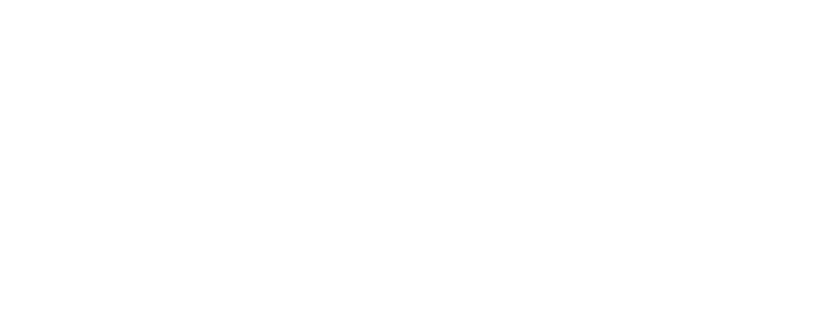
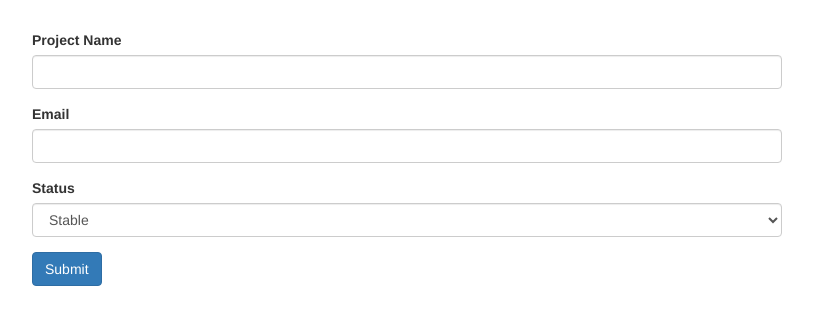
Before and after one commit to doug-newton/angular-udemy-course-project, an Angular app: page / in a window 1280 px wide. Shown: the top 324 px of the page, without its empty margins (233-1046 px from the left). Built offline with nearby package versions, Linux system fonts and the light colour scheme.

Commit message:
create form html

```diff
--- a/src/app/app.component.html
+++ b/src/app/app.component.html
@@ -14,6 +14,27 @@
 
           Upon submitting the form, simply print the value to the console
       -->
+
+      <form>
+        <div class="form-group">
+          <label for="projectName">Project Name</label>
+          <input class="form-control" type="text">
+        </div>
+        <div class="form-group">
+          <label for="email">Email</label>
+          <input class="form-control" type="text">
+        </div>
+        <div class="form-group">
+          <label for="status">Status</label>
+          <select name="status" id="status" class="form-control">
+            <option value="Stable">Stable</option>
+            <option value="Critical">Critical</option>
+            <option value="Finished">Finished</option>
+          </select>
+        </div>
+        <button class="btn btn-primary" type="submit">Submit</button>
+      </form>
+
     </div>
   </div>
 </div>
```
